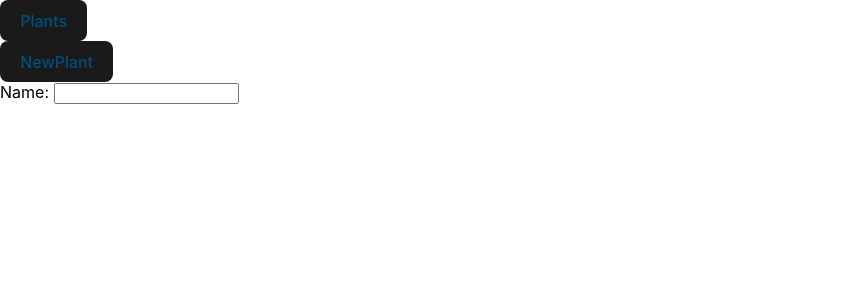
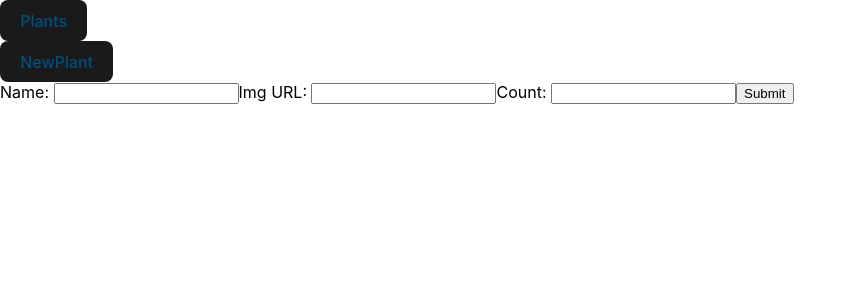
Before and after one commit to Varuna3/NoDB, a React (Vite) app: page /newplant in a window 1280 px wide. Shown: the top 300 px of the page, without its empty margins (0-857 px from the left). Built offline with nearby package versions, Linux system fonts and the light colour scheme; no server answers.

Commit message:
I broke legitimately everything.

```diff
--- a/app.js
+++ b/app.js
@@ -83,7 +83,7 @@ app.post('/api/newplant', (req, res) => {
       count: +count,
     })
     incrementalId++
-    res.send(PLANTS)
+    res.send(PLANTS[PLANTS.length - 1])
   }
 })
 
--- a/src/App.jsx
+++ b/src/App.jsx
@@ -1,5 +1,5 @@
 import './index.css'
-import { useState } from 'react'
+import { useState, useEffect } from 'react'
 import { BrowserRouter, Routes, Route, Link } from 'react-router-dom'
 import NewPlant from './Routes/NewPlant'
 import Plants from './Routes/Plants'
@@ -7,11 +7,17 @@ import axios from 'axios'
 
 const getPlants = async () => {
   const res = await axios.get('/api/plants')
-  return res.data
+  return res
 }
 
 function App() {
-  const plants = getPlants()
+  const [plants, setPlants] = useState([])
+
+  useEffect(() => {
+    axios.get('/api/plants').then(res => {
+      setPlants(res)
+    })
+  }, [])
 
   return (
     <BrowserRouter>
@@ -27,7 +33,10 @@ function App() {
       <Routes>
         <Route path='/' element={<h1 />} />
         <Route path='/plants' element={<Plants Plants={plants} />} />
-        <Route path='/newplant' element={<NewPlant />} />
+        <Route
+          path='/newplant'
+          element={<NewPlant plants={plants} setPlants={setPlants} />}
+        />
       </Routes>
     </BrowserRouter>
   )
--- a/src/Routes/NewPlant.jsx
+++ b/src/Routes/NewPlant.jsx
@@ -1,11 +1,14 @@
 import { useState } from 'react'
 import axios from 'axios'
 
-const NewPlant = (/*{ pushNewPlant }*/) => {
+const NewPlant = ({ plants, setPlants }) => {
   const [name, setName] = useState('')
+  const [url, setUrl] = useState('')
+  const [count, setCount] = useState('')
 
   return (
-    <form /*action={pushNewPlant({ name: name })}*/>
+    <>
+      <form action='/plants'>
         <label htmlFor='name'>Name: </label>
         <input
           id='name'
@@ -13,7 +16,34 @@ const NewPlant = (/*{ pushNewPlant }*/) => {
           value={name}
           onChange={e => setName(e.target.value)}
         />
+        <label htmlFor='img'>Img URL: </label>
+        <input
+          id='img'
+          type='text'
+          value={url}
+          onChange={e => setUrl(e.target.value)}
+        />
+        <label htmlFor='count'>Count: </label>
+        <input
+          id='count'
+          type='text'
+          value={count}
+          onChange={e => setCount(e.target.value)}
+        />
+        <input
+          type='submit'
+          onSubmit={() => {
+            const res = axios.post('/api/newplant', {
+              name: name,
+              img: img,
+              count: count,
+            })
+            setPlants([...plants, res.data])
+          }}
+        />
       </form>
+      <p></p>
+    </>
   )
 }
 
```
Lines whose indentation alone changed are shown as unchanged.
